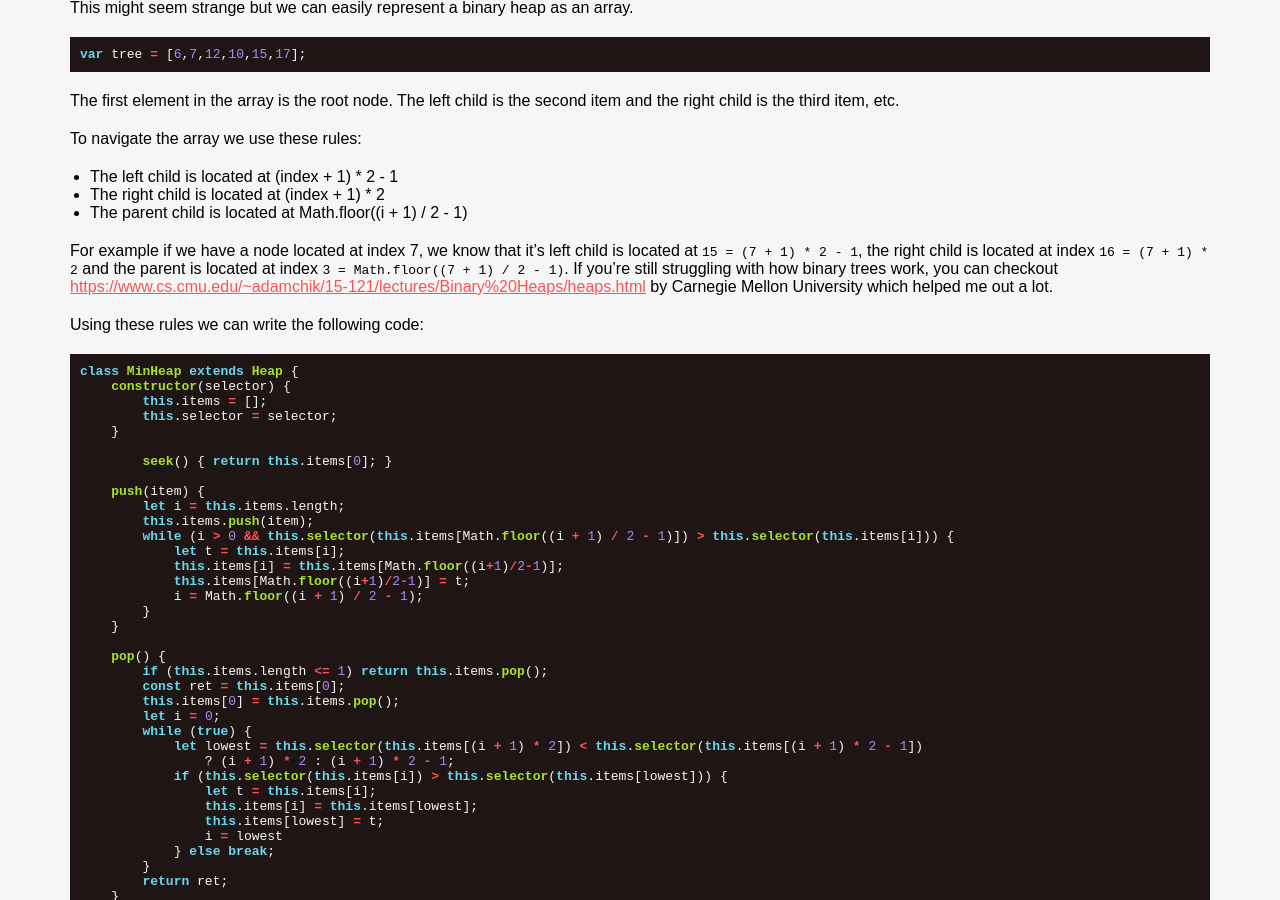
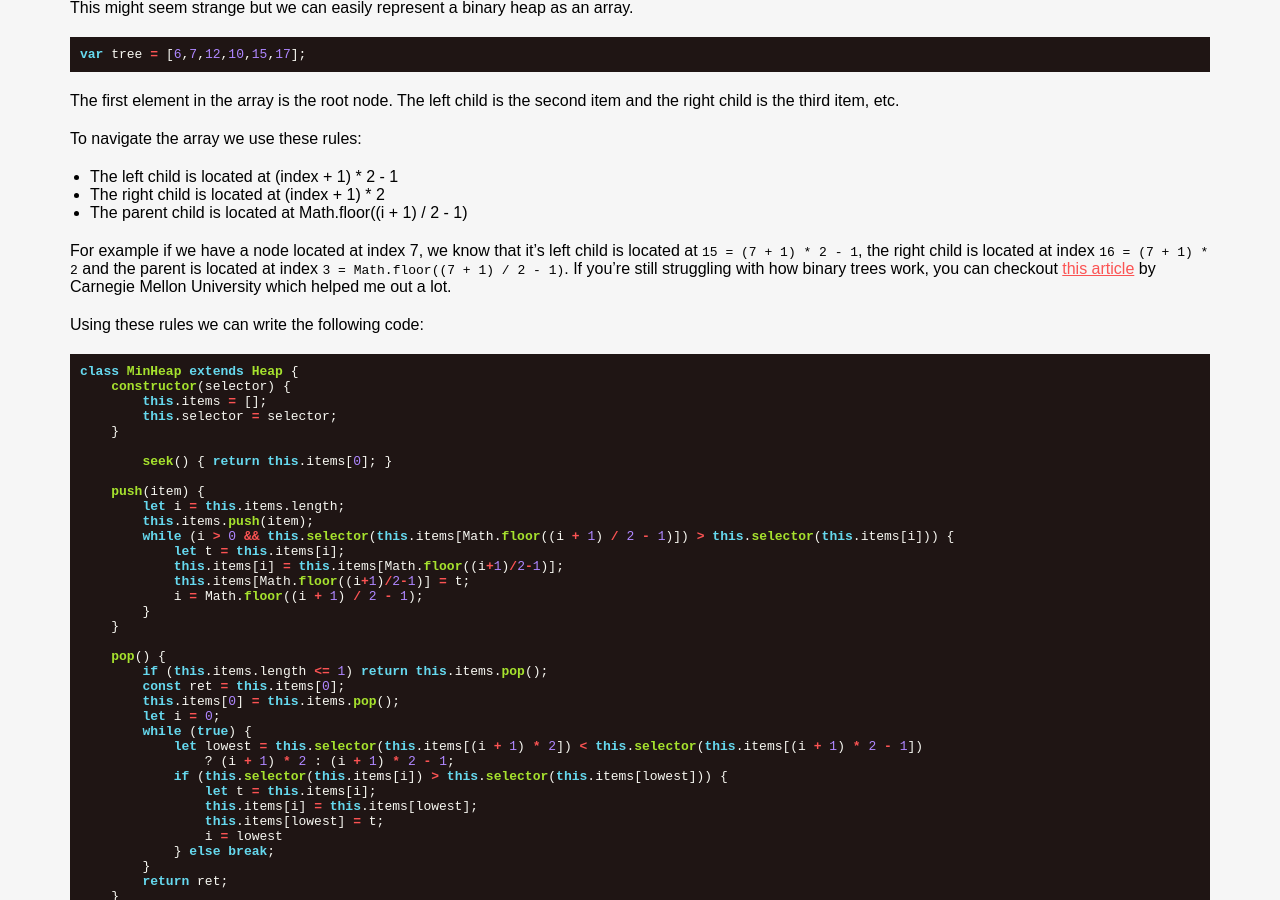
Before and after one commit to LesterGallagher/LesterGallagher.github.io, a Jekyll site: the page built from _posts/2018-10-31-implementing-binary-heaps-with-javascript.md, in a window 1280 px wide and 900 px high, scrolled down 1251 px. Built offline with Jekyll 4.4.1, drawn with Linux system fonts in a browser that asks for light colours; comment, search, counter and statistics services are not loaded.

Commit message:
Update from Forestry.io - Updated implementing-binary-heaps-with-javascript.md

```diff
--- a/_posts/2018-10-31-implementing-binary-heaps-with-javascript.md
+++ b/_posts/2018-10-31-implementing-binary-heaps-with-javascript.md
@@ -50,7 +50,7 @@ To navigate the array we use these rules:
 * The right child is located at (index + 1) * 2
 * The parent child is located at Math.floor((i + 1) / 2 - 1)
 
-For example if we have a node located at index 7, we know that it's left child is located at `15 = (7 + 1) * 2 - 1`, the right child is located at index `16 = (7 + 1) * 2` and the parent is located at index `3 = Math.floor((7 + 1) / 2 - 1)`. If you're still struggling with how binary trees work, you can checkout [https://www.cs.cmu.edu/\~adamchik/15-121/lectures/Binary%20Heaps/heaps.html](this article) by Carnegie Mellon University which helped me out a lot.
+For example if we have a node located at index 7, we know that it's left child is located at `15 = (7 + 1) * 2 - 1`, the right child is located at index `16 = (7 + 1) * 2` and the parent is located at index `3 = Math.floor((7 + 1) / 2 - 1)`. If you're still struggling with how binary trees work, you can checkout [this article](https://www.cs.cmu.edu/\~adamchik/15-121/lectures/Binary%20Heaps/heaps.html) by Carnegie Mellon University which helped me out a lot.
 
 Using these rules we can write the following code:
 
```
